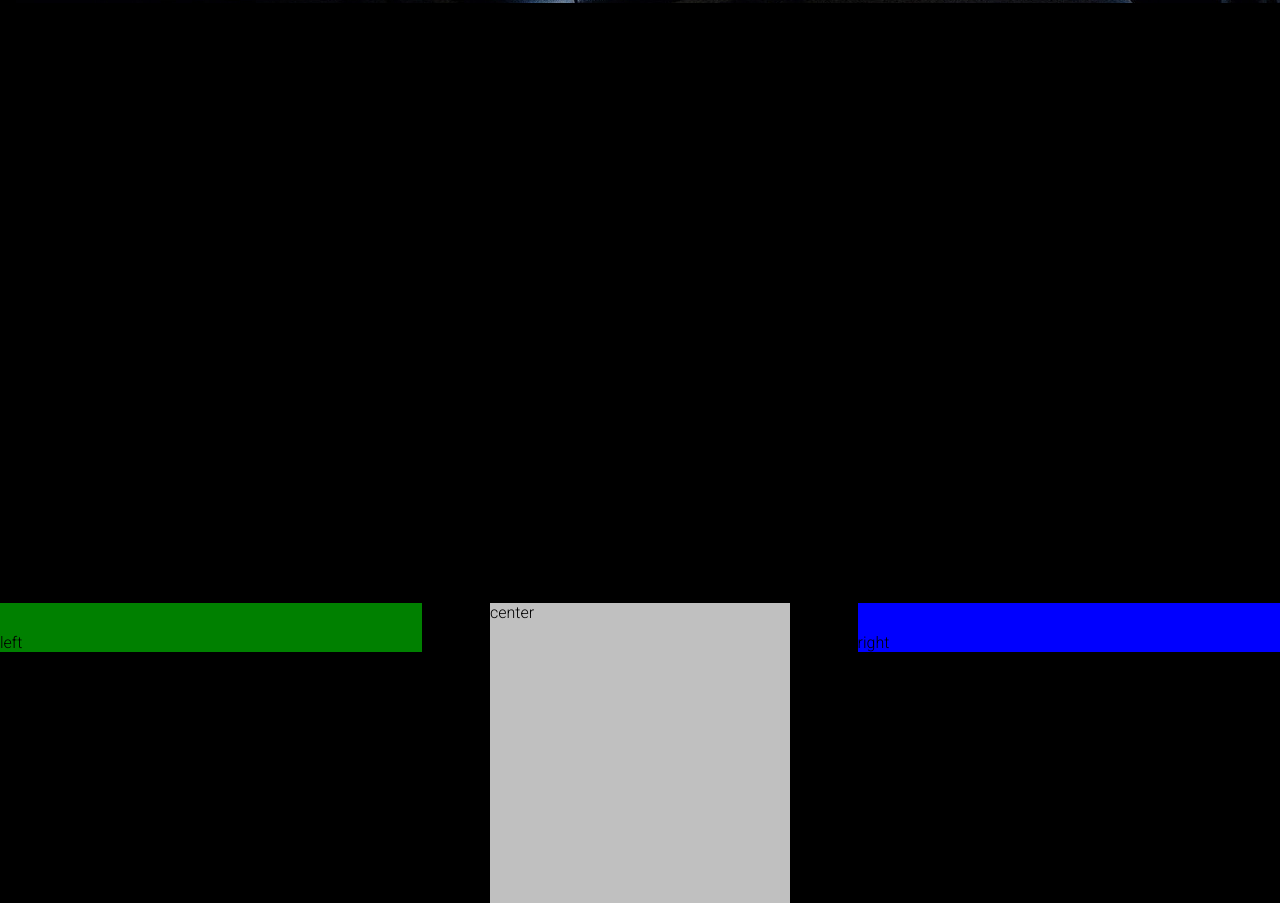
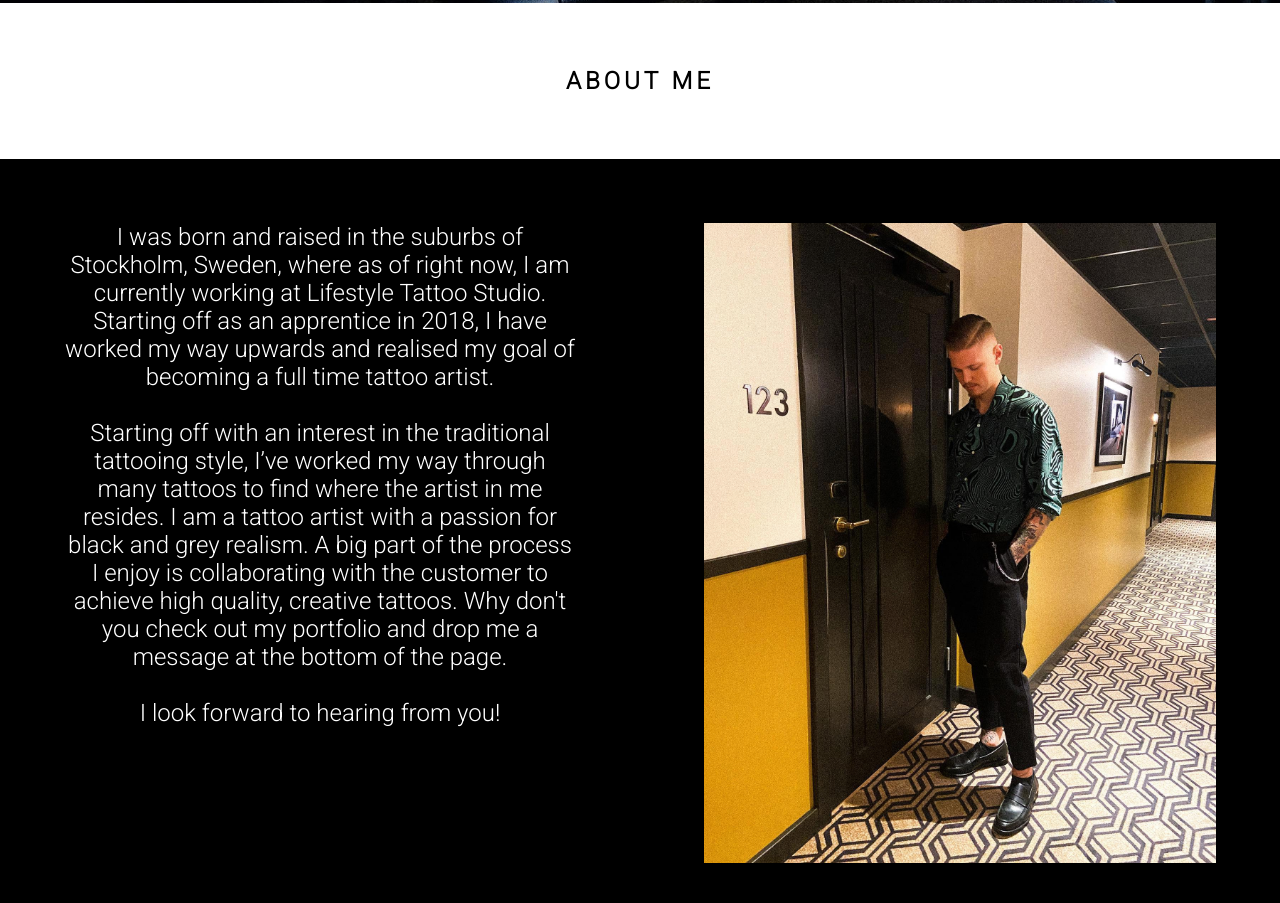
Before and after one commit to Stuffy33/OS, a plain HTML site: page index.html in a window 1280 px wide. Shown: the part 797-1700 px from the top of the page. After the commit the page ends 1664 px from the top, so only its background shows below. Drawn offline with Linux system fonts and the light colour scheme.

Commit message:
about me header

```diff
--- a/assets/css/style.css
+++ b/assets/css/style.css
@@ -116,66 +116,57 @@ nav a:hover{
     height: 800px;
 }
 
-#background-image, h2{
+#background-image h2{
     color: white;
     text-align: center;
-    padding-top: 200px;
+    padding-top: 400px;
     font-size: 2em;
-    margin-left: 0.5em;
-    margin-right: 1em;
 }
 
 #content{
-    height: 600px;
-    margin: auto;
+    height: 300px;
+    margin: 0;
+}
+
+#center-about{
+    background-color: #ffffff;
+    text-align: center;
+    padding: 4em;
+}
+
+#center-about h2{
+    color: black;
 }
 
 #left-about{
-    padding-top: 30px;
+    padding-top: 4em;
     float: left;
-    width: 33%;
-    background-color: green;
+    width: 40%;
+    margin-left: 4em;
 }
 
 #right-about{
-    padding-top: 30px;
+    padding-top: 4em;
     float: right;
-    width: 33%;
-    max-height: fit-content;
-    background-color: blue;
+    width: 40%;
+    height: auto;
+    margin-right: 4em;
 }
 
-#center-about{
-    float: center;
-    margin: 33%;
-    background-color: silver;
-}
-
-#left-about-copy{
+.left-about-copy{
     width: 100%;
     float: right;
     clear: both;
+    color: #ffffff;
+    font-size: 1.5em;
+    text-align: center;
 }
 
-#right-about-pic{
+.image-card{
     width: 100%;
-    float: left;
-    clear: both;
+    height: auto;
+    object-fit: contain;
 }
-
-#profile-pic{
-    background: url('../images/profile-pic.jpg') no-repeat center center;
-    height: auto;
-    width: 100%;
-}
-
-#center-about{
-    width: 300px;
-    height: 300px;
-    padding: 30xp;
-    margin: 0 auto;
-}
-
 
 
 /* Computer size */
--- a/index.html
+++ b/index.html
@@ -31,17 +31,17 @@
         </label>
     </header>
 
-
     <div id="background-holder">
         <div id="background-image"><h2>Hi, I'm Oskar Sterner.</h2></div>
 
-
     </div>
-    <section id="content"></section>
+    <section id="content">
+        <div id="center-about">
+            <h2>About me</h2>
+        </div>
         <div id="left-about">
             <div class="left-about-copy">
-                left
-                <!-- <p>I was born and raised in the suburbs of Stockholm, Sweden, where as of right now, I am currently working at Lifestyle Tattoo
+                <p>I was born and raised in the suburbs of Stockholm, Sweden, where as of right now, I am currently working at Lifestyle Tattoo
                     Studio. Starting off as an apprentice in 2018, I have worked my way upwards and realised my goal of becoming a full time
                     tattoo artist.
                     <br>
@@ -53,17 +53,13 @@
                     <br>
                     <br>
                     I look forward to hearing from you!
-                </p> -->
+                </p>
             </div>
         </div>
         <div id="right-about">
-            <div id="right-about-pic">
-                <div id="profile-pic"> right</div>
-            </div>
+            <img class="image-card" src="assets/images/profile-pic2.jpg" alt="profile-pic">
         </div>
-        <div id="center-about">
-            <div id="center-about-space"> center</div>
-        </div>
+
     </section>
     <!-- <section>
         <div id="portfolio-teaser">
```
Also changed, not shown: assets/images/profile-pic.jpg (added), assets/images/profile-pic2.jpg (added).
